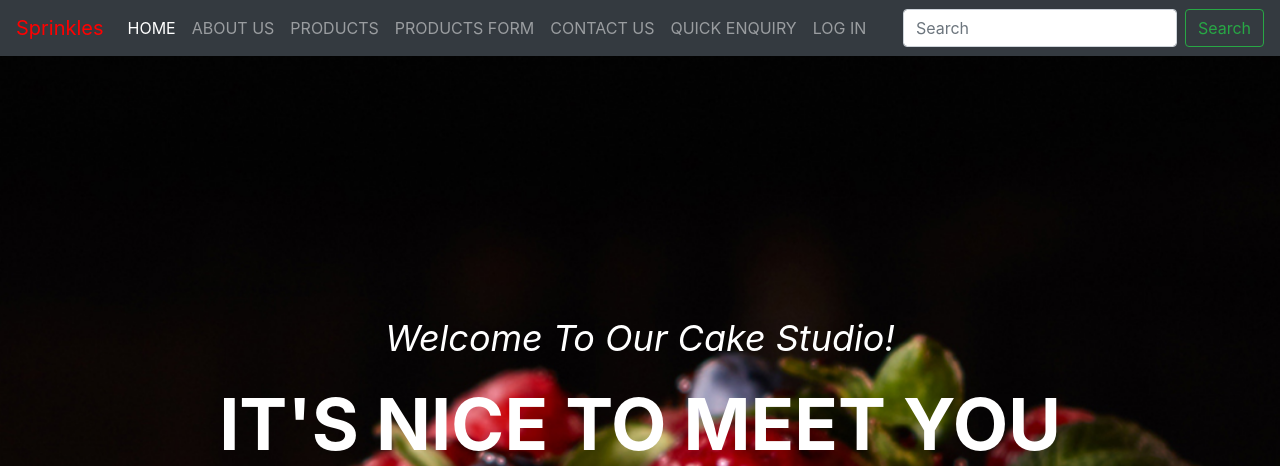
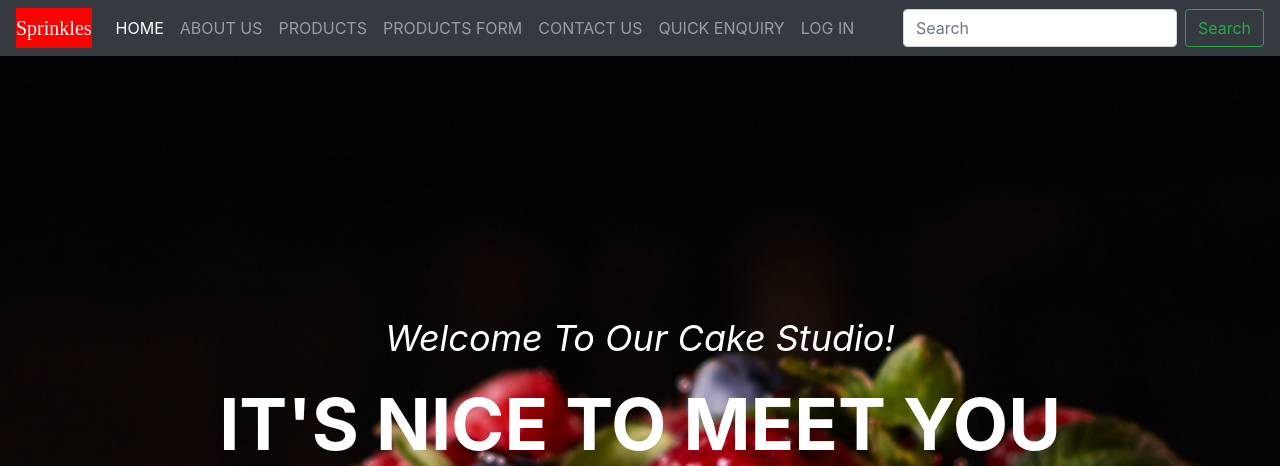
Before and after one commit to Remibala2/Sprinkles, a Spring Boot app: page / in a window 1280 px wide. Shown: the top 466 px of the page. Run offline with Spring Boot 4, Linux system fonts and the light colour scheme; some of the project's set-up classes (security, data sources, template engines, error pages and the like) are left out, and stand-ins take their place; some libraries are stand-ins or nearby versions.

Commit message:
“Initialcommit”

```diff
--- a/src/main/resources/templates/fragments/navbar.html
+++ b/src/main/resources/templates/fragments/navbar.html
@@ -5,11 +5,15 @@
     <meta charset="UTF-8">
     <title>Sprinkles</title>
     <link rel="stylesheet" href="css/styles.css">
+    <style>
+@import url('http://fonts.cdnfonts.com/css/harlow-solid-italic');
+</style>
 </head>
+
 <body>
 
 <nav th:fragment = "navbar" class="navbar navbar-expand-lg navbar-dark bg-dark fixed-top">
-    <a class="navbar-brand" style="color:red;" th:href="@{index}">Sprinkles</a>
+    <a class="navbar-brand" style="background-color: red; color: white; font-size: 20px; font-family: Harlow Solid Italic;" th:href="@{index}">Sprinkles</a>
    <!-- <img src="productImages\sparkle.jfif">-->
     <button class="navbar-toggler" type="button" data-toggle="collapse" data-target="#navbarSupportedContent" aria-controls="navbarSupportedContent" aria-expanded="false" aria-label="Toggle navigation">
         <span class="navbar-toggler-icon"></span>
```
